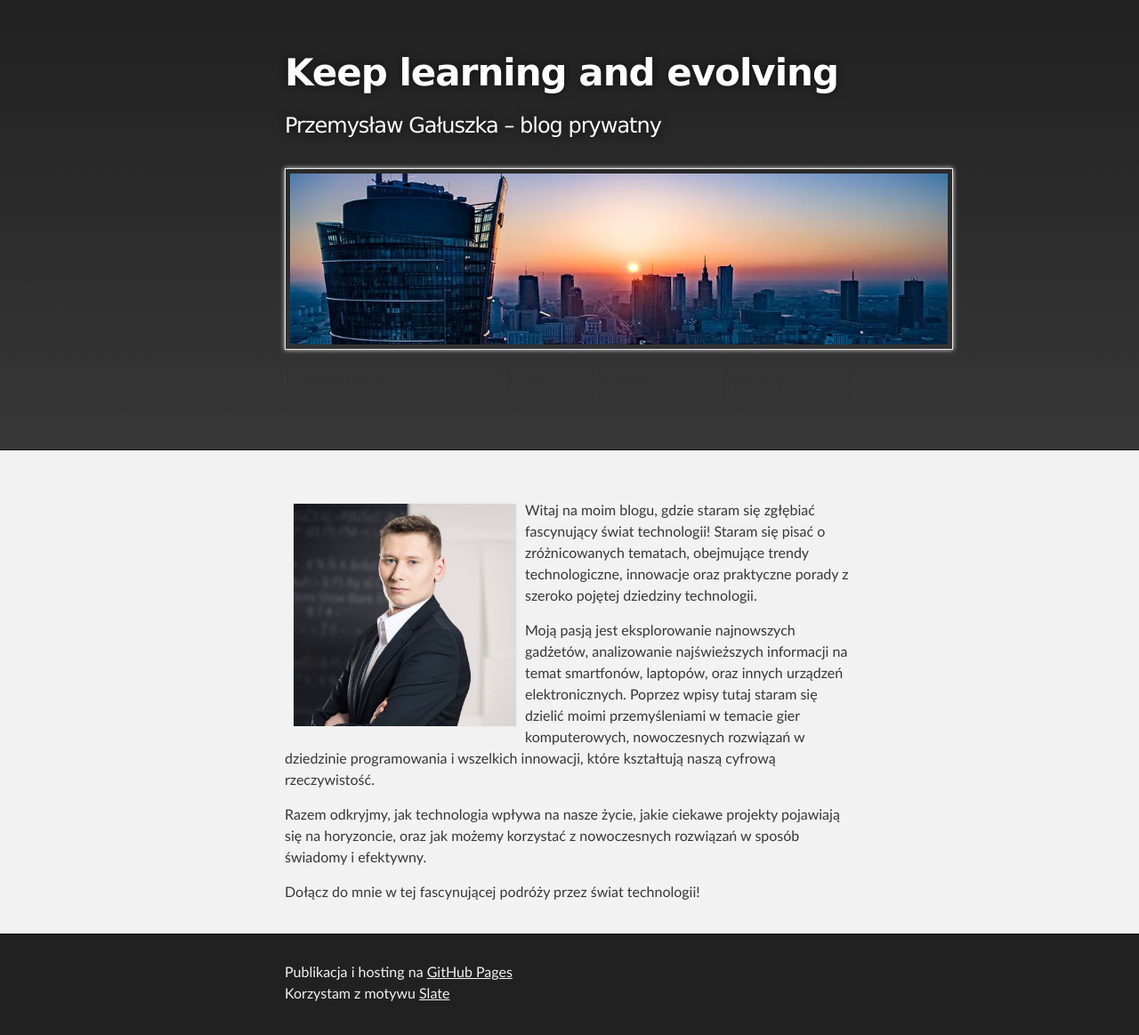
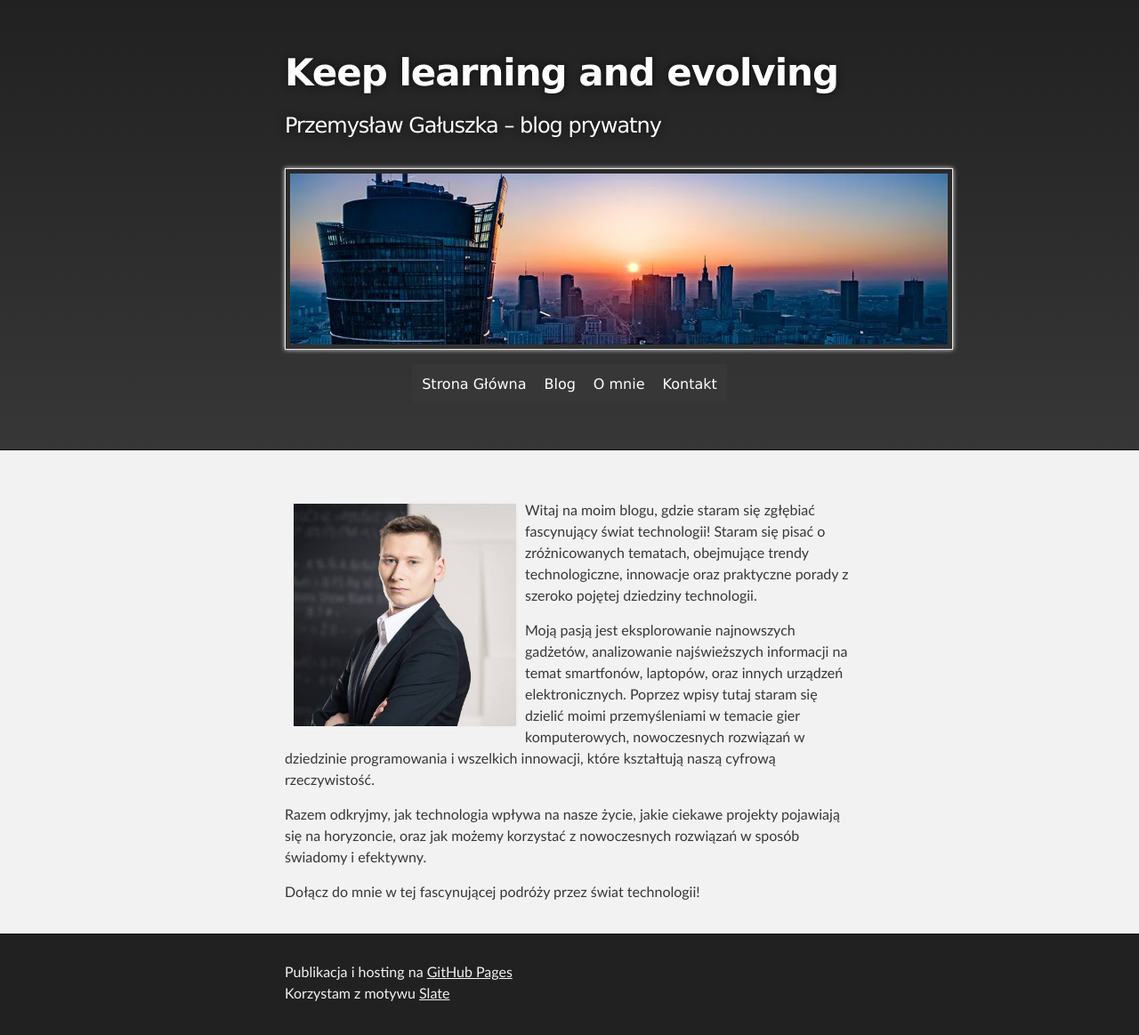
Before and after one commit to pgaluszka/pgaluszka.github.io, a Jekyll site: the page built from index.md, in a window 1280 px wide. Shown: the whole page at 89% size. Built offline with Jekyll 4.4.1, drawn with Linux system fonts in a browser that asks for light colours.

Commit message:
Update default.html

```diff
--- a/_layouts/default.html
+++ b/_layouts/default.html
@@ -23,14 +23,21 @@
           <h1 id="project_title">{{ site.title | default: site.github.repository_name }}</h1>
           <h2 id="project_tagline">{{ site.description | default: site.github.project_tagline }}</h2>
           <center><img src="assets/headimage.png"></center>
-          <center><table style="width:100%">
-            <tr>
-              <td>Strona Główna</td>
-              <td>Blog</td>
-              <td>O mnie</td>
-              <td>Kontakt</td>
-            </tr>
-          </table></center>
+          <div role="region" tabindex="0">
+            <center>
+            <table>
+                <thead>
+                    <tr>
+                        <th>Strona Główna</th>
+                        <th>Blog</th>
+                        <th>O mnie</th>
+                        <th>Kontakt</th>
+                    </tr>
+                </thead>
+                <tbody></tbody>
+            </table>
+            </center>
+            </div>
 
           {% if site.show_downloads %}
             <section id="downloads">
```
